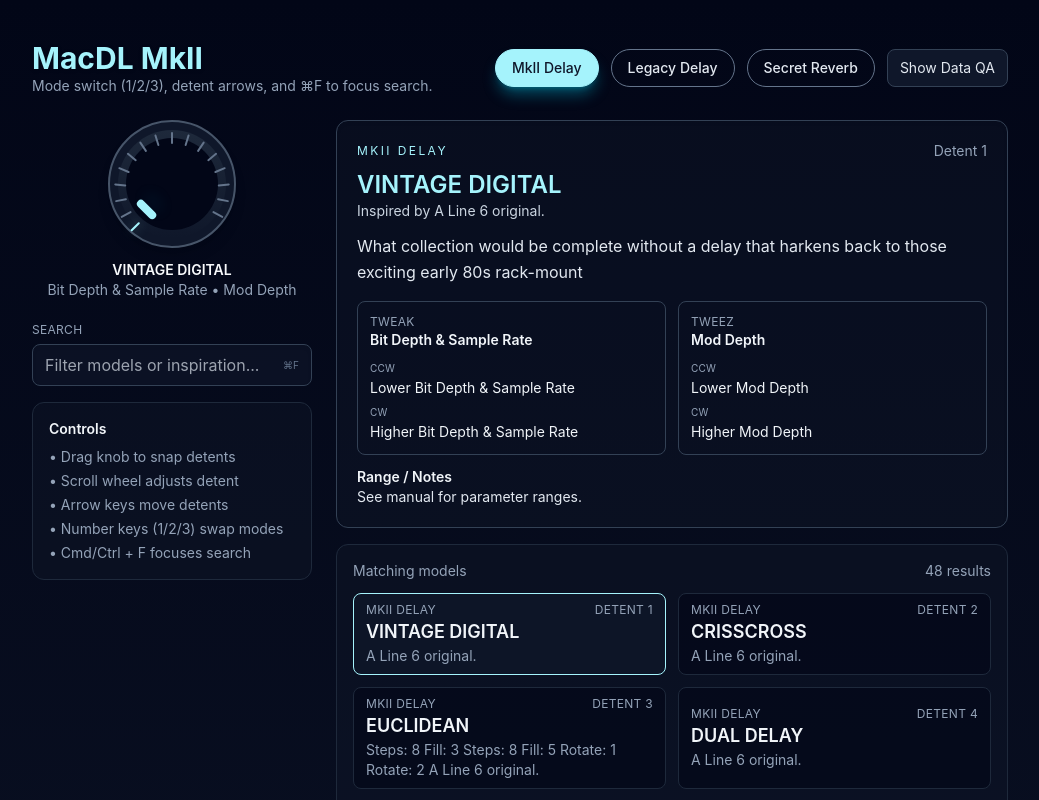
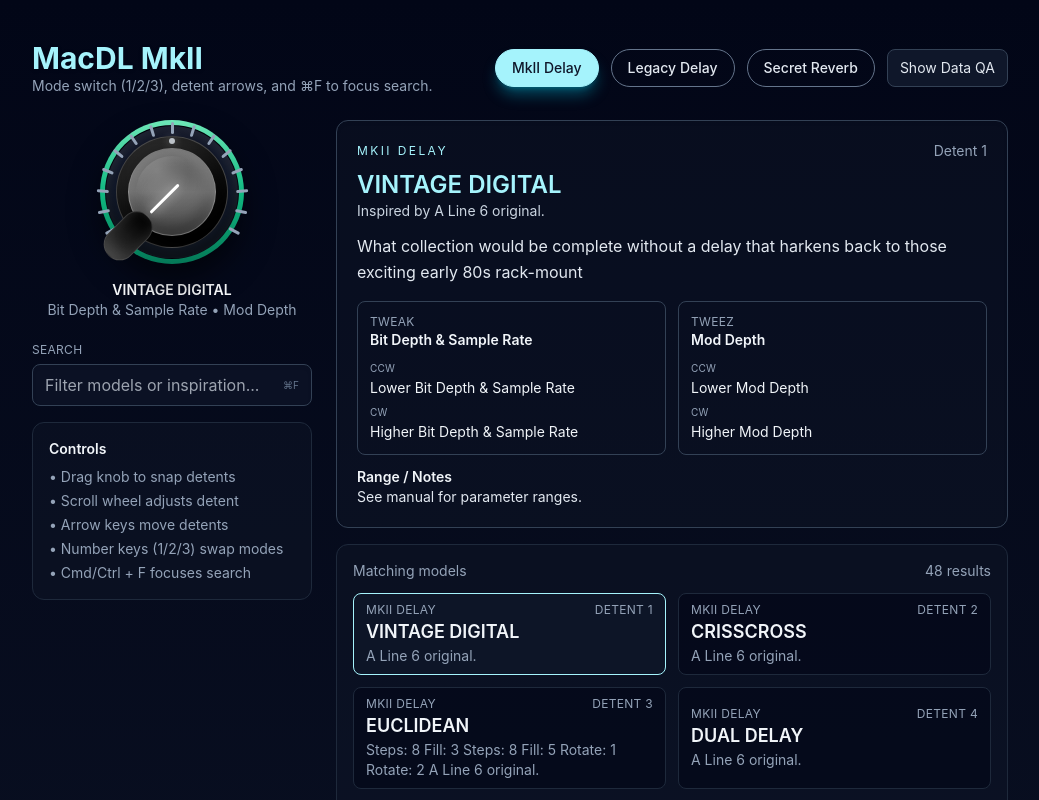
Before and after one commit to salmanj1/MacDLmkII, a React (Vite) app: page / in a window 1280 px wide. Shown: the top 800 px of the page, without its empty margins (120-1159 px from the left). Built offline with nearby package versions, Linux system fonts and the light colour scheme.

Commit message:
Restyle knob to mirror hardware look

```diff
--- a/src/components/Knob.tsx
+++ b/src/components/Knob.tsx
@@ -14,6 +14,7 @@
   const knobRef = useRef<HTMLDivElement | null>(null);
   const dragStart = useRef<{ y: number; detent: number } | null>(null);
   const [isDragging, setIsDragging] = useState(false);
+  const indicatorAngle = detent * (270 / (detentsByMode[mode].length - 1)) - 135;
 
   useEffect(() => {
     const handleMouseMove = (event: MouseEvent) => {
@@ -63,10 +64,10 @@
       return (
         <div
           key={idx}
-          className={`absolute h-3 w-[2px] origin-bottom rounded-full ${
-            isActive ? 'bg-glow shadow-glow' : 'bg-slate-500'
+          className={`absolute h-3 w-[3px] origin-bottom rounded-full ${
+            isActive ? 'bg-glow shadow-glow' : 'bg-slate-400'
           }`}
-          style={{ transform: `rotate(${angle}deg) translateY(-46px)` }}
+          style={{ transform: `rotate(${angle}deg) translateY(-64px)` }}
         />
       );
     });
@@ -75,7 +76,7 @@
   const detentMeta = detentsByMode[mode][detent];
 
   return (
-    <div className="flex flex-col items-center gap-3 select-none">
+    <div className="flex flex-col items-center gap-4 select-none">
       <div
         ref={knobRef}
         role="slider"
@@ -96,19 +97,31 @@
         }}
         onWheel={handleWheel}
         onMouseDown={handleMouseDown}
-        className={`relative h-32 w-32 rounded-full border-2 border-slate-600 bg-slate-900 shadow-lg transition-transform ${
-          isDragging ? 'scale-105 border-glow shadow-cyan-500/40' : ''
+        className={`relative h-36 w-36 rounded-full transition-transform ${
+          isDragging ? 'scale-105 drop-shadow-[0_0_30px_rgba(99,255,219,0.45)]' : ''
         }`}
       >
-        <div className="absolute inset-2 rounded-full bg-gradient-to-b from-slate-800 to-slate-900" />
-        <div className="absolute inset-4 rounded-full bg-slate-950" />
-        <div className="absolute inset-1 flex items-center justify-center">
+        <div className="absolute inset-0 rounded-full bg-gradient-to-b from-emerald-300 via-emerald-500 to-emerald-700 shadow-[0_16px_30px_rgba(0,0,0,0.55)]" />
+        <div className="absolute inset-[5px] rounded-full border border-black/60 bg-gradient-to-b from-slate-950 via-slate-900 to-slate-800 shadow-[inset_0_10px_14px_rgba(255,255,255,0.12),inset_0_-16px_18px_rgba(0,0,0,0.6)]" />
+        <div className="absolute inset-4 rounded-full border border-white/20 bg-gradient-to-b from-[#1d1d1d] via-[#121212] to-black shadow-[inset_10px_14px_22px_rgba(255,255,255,0.06),inset_-14px_-18px_28px_rgba(0,0,0,0.9)]" />
+        <div className="absolute inset-7 rounded-full border border-white/20 bg-gradient-to-b from-[#6c6c6c]/70 via-[#b5b5b5]/60 to-[#6c6c6c]/70 shadow-[inset_0_8px_14px_rgba(255,255,255,0.25),inset_0_-10px_16px_rgba(0,0,0,0.35)]" />
+        <div className="absolute inset-9 rounded-full bg-[radial-gradient(circle_at_30%_20%,rgba(255,255,255,0.18),transparent_40%)]" />
+
+        <div className="absolute inset-2 flex items-center justify-center">
           <div className="relative h-full w-full flex items-center justify-center">
             {renderTicks()}
+
             <div
-              className="h-2 w-6 rounded-full bg-glow shadow-lg shadow-cyan-500/40"
-              style={{ transform: `rotate(${detent * (270 / (detentsByMode[mode].length - 1)) - 135}deg) translateY(-36px)` }}
-            />
+              className="absolute inset-0 flex items-center justify-center"
+              style={{ transform: `rotate(${indicatorAngle}deg)` }}
+            >
+              <div className="flex -translate-y-10 flex-col items-center gap-1">
+                <div className="h-14 w-8 rounded-2xl border border-white/15 bg-gradient-to-b from-[#2d2d2d] via-[#1f1f1f] to-[#0f0f0f] shadow-[inset_0_8px_14px_rgba(255,255,255,0.16),inset_0_-14px_20px_rgba(0,0,0,0.82)]" />
+                <div className="h-10 w-[3px] rounded-full bg-white shadow-[0_0_12px_rgba(255,255,255,0.7)]" />
+              </div>
+            </div>
+
+            <div className="absolute left-1/2 top-[8%] h-1.5 w-1.5 -translate-x-1/2 rounded-full bg-slate-200/80 shadow-[0_0_10px_rgba(255,255,255,0.45)]" />
           </div>
         </div>
       </div>
```
